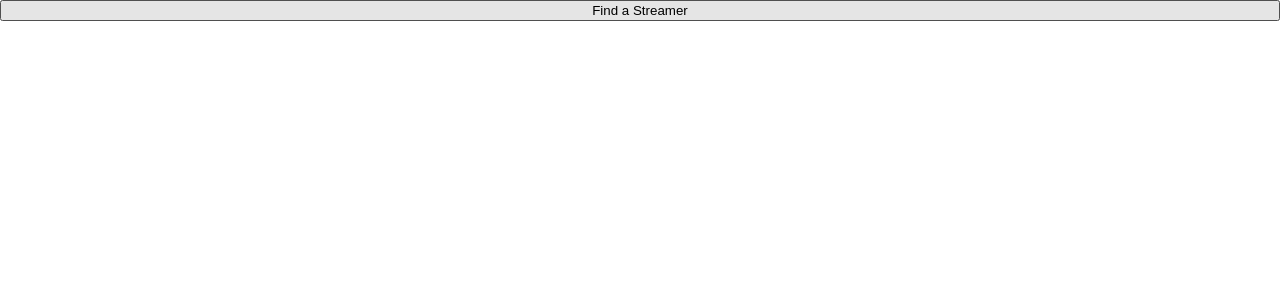
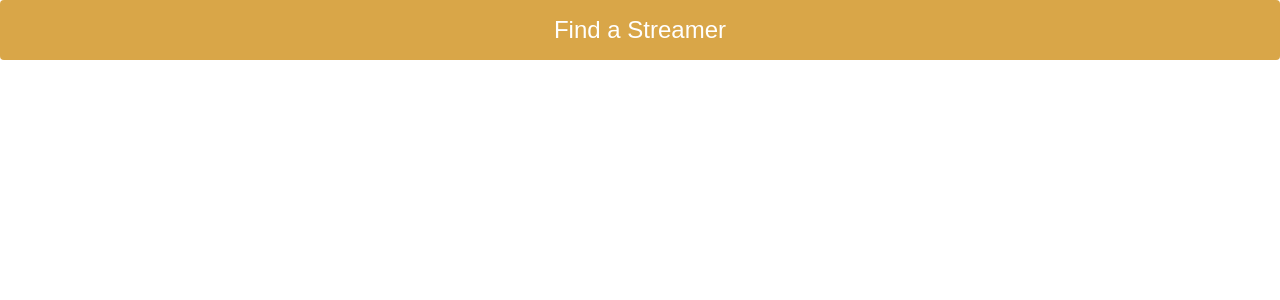
Before and after one commit to jinritv/Streamer-match-makers, a Next.js app: page /components/QuizButton in a window 1280 px wide. Shown: the top 300 px of the page. Built offline with nearby package versions, Linux system fonts and the light colour scheme.

Commit message:
Theme/color clean up

```diff
--- a/pages/components/QuizButton.js
+++ b/pages/components/QuizButton.js
@@ -11,7 +11,9 @@ export default function QuizButton(props) {
 
   return (
     <>
-      <button onClick={open}>Find a Streamer</button>
+      <button className="cta-button" onClick={open}>
+        Find a Streamer
+      </button>
       <DialogOverlay isOpen={showQuiz} onDismiss={close}>
         <DialogContent aria-label="Streamer quiz">
           {/* <button className="quiz-close-button" onClick={close}>
--- a/pages/components/ThemeToggleButton.js
+++ b/pages/components/ThemeToggleButton.js
@@ -19,10 +19,10 @@ export default function ThemeToggleButton() {
 const themes = {
   light: {
     background: '#fff',
-    color: '#000',
+    color: '#222',
   },
   dark: {
-    background: '#222',
+    background: '#1a2138',
     color: '#fff',
   },
 }
--- a/pages/styles/global.css
+++ b/pages/styles/global.css
@@ -62,6 +62,21 @@ ul {
   padding: 1rem;
 }
 
+.cta-button {
+  color: #fff;
+  background-color: #d9a648;
+  border-radius: 4px;
+  width: 100%;
+  border: 0;
+  padding: 1rem;
+  font-size: 1.5rem;
+  cursor: pointer;
+}
+
+.cta-button:hover {
+  background-color: #f3c062
+}
+
 .page-footer {
   flex: 0 1 auto;
 }
@@ -97,7 +112,6 @@ ul {
   display: flex;
   flex-flow: row nowrap;
   justify-content: space-between;
-  /* line-height: 1rem; */
   width: 100%;
 }
 
@@ -150,11 +164,6 @@ body [data-reach-dialog-content] {
 }
 
 .quiz-question-counter {
-  /* position: absolute;
-  top: 1rem;
-  left: 1rem; */
-  /* font-size: 1rem; */
-  /* line-height: 1; */
   text-align: center;
   font-weight: bold;
   margin-bottom: 1rem;
@@ -209,16 +218,16 @@ body [data-reach-dialog-content] {
   border: 0;
   padding: 0 2rem;
   outline: none;
+  color: var(--color)
 }
 
-.quiz-nav-button-back {
+.quiz-nav-buttons .quiz-nav-button-back {
   background-color: rgba(0,0,0,0.2);
-  padding: 0;
-  padding-left: 1rem;
 }
 
-.quiz-nav-button-continue {
+.quiz-nav-buttons .quiz-nav-button-continue {
   background-color: #dab9df;
+  color: #222;
 }
 
 .quiz-question {
@@ -289,7 +298,6 @@ body [data-reach-dialog-content] {
 
   .quiz-question-counter {
     font-size: 1rem;
-    /* line-height: 1; */
     text-align: center;
     font-weight: bold;
   }
@@ -303,7 +311,7 @@ body [data-reach-dialog-content] {
   }
 }
 
-/* Tablet and higher screen size */
+/* Laptop and higher screen size */
 @media screen and (min-width: 1280px) {
   body [data-reach-dialog-content] {
     max-width: 960px;
```
